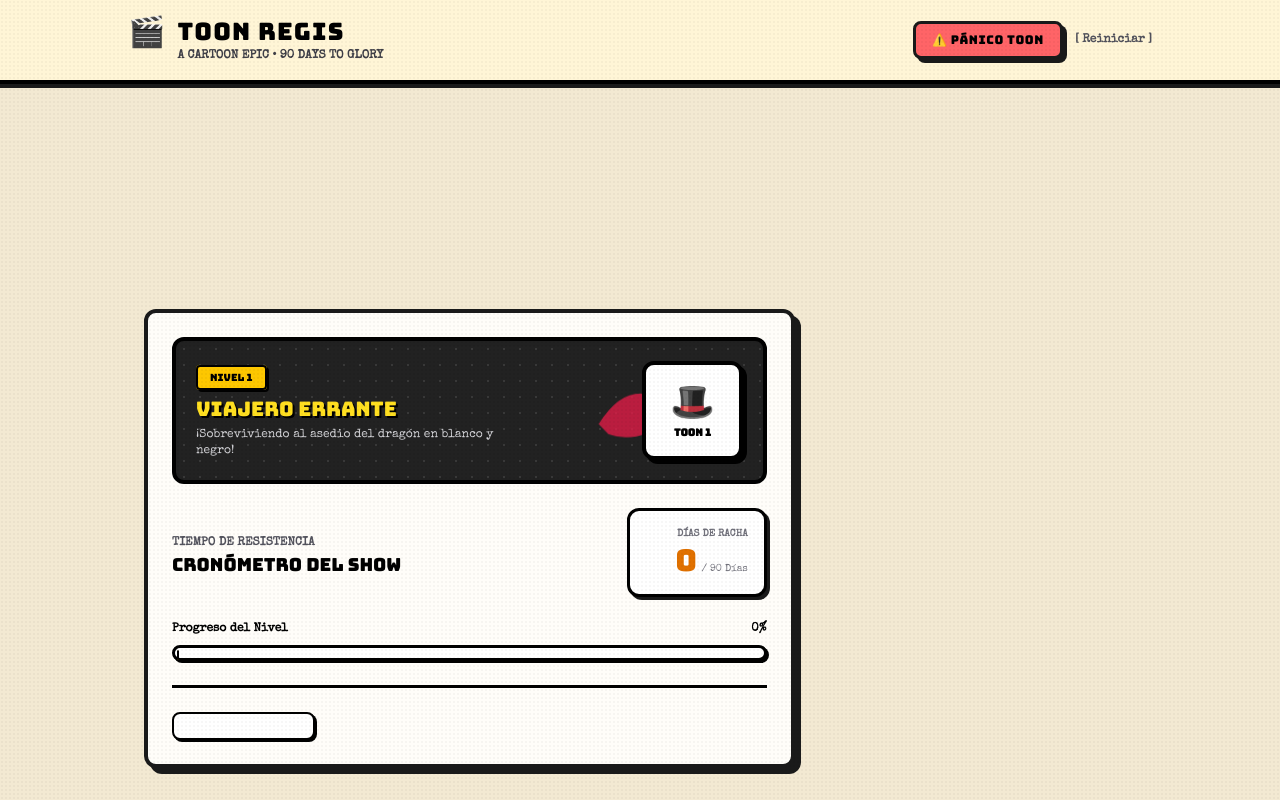
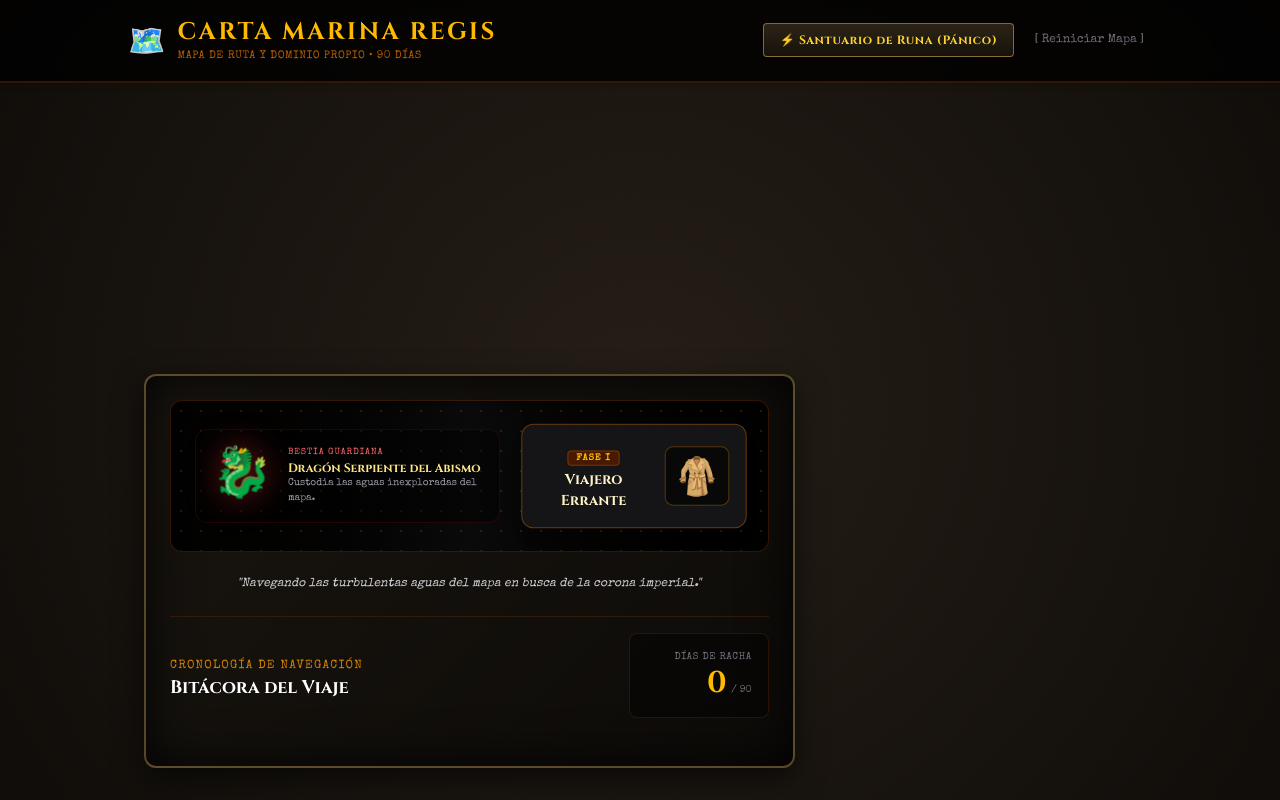
Before and after one commit to ddiegohoyos2007-tech/KingNF, a plain HTML site: page index.html in a window 1280 px wide. Drawn offline with nearby package versions, Linux system fonts and the light colour scheme.

Commit message:
Update index.html

```diff
--- a/index.html
+++ b/index.html
@@ -3,84 +3,75 @@
 <head>
     <meta charset="UTF-8">
     <meta name="viewport" content="width=device-width, initial-scale=1.0">
-    <title>Cuphead Style — El Ascenso del Príncipe</title>
+    <title>Codex Regis — El Mapa del Monarca</title>
     <!-- Tailwind CSS -->
     <script src="https://cdn.jsdelivr.net/npm/@tailwindcss/browser@4"></script>
-    <!-- Google Fonts: Bungee (estilo título de caricatura retro) y Special Elite -->
-    <link href="https://fonts.googleapis.com/css2?family=Bungee&family=Special+Elite&family=Inter:wght@400;700&display=swap" rel="stylesheet">
+    <!-- Google Fonts: Cinzel y Special Elite -->
+    <link href="https://fonts.googleapis.com/css2?family=Cinzel:wght@500;700;900&family=Special+Elite&family=Inter:wght@400;700&display=swap" rel="stylesheet">
     <style>
         body {
             font-family: 'Inter', sans-serif;
-            background-color: #f3e9d2; /* Fondo pergamino cálido / tono caricatura antigua */
-            color: #1a1a1a;
+            /* Fondo inspirado en el pergamino antiguo de los mapas cartográficos de Olaus Magnus */
+            background-color: #1a1612;
+            background-image:
+                radial-gradient(circle at center, rgba(40, 32, 24, 0.8) 0%, rgba(15, 12, 9, 0.95) 100%),
+                repeating-linear-gradient(45deg, rgba(212, 175, 55, 0.02) 0px, rgba(212, 175, 55, 0.02) 2px, transparent 2px, transparent 4px);
+            color: #d4c5a9;
             overflow-x: hidden;
         }
-        .font-cartoon { font-family: 'Bungee', cursive; }
+        .font-cinzel { font-family: 'Cinzel', serif; }
         .font-manuscript { font-family: 'Special Elite', monospace; }
 
-        /* Estilo de tarjeta de cómic / caricatura con bordes negros gruesos (Inking de los 30s) */
-        .cartoon-card {
-            background-color: #fffdf9;
-            border: 4px solid #1a1a1a;
-            box-shadow: 6px 6px 0px #1a1a1a;
-            border-radius: 12px;
+        /* Estilo de tarjeta pergamino cartográfico */
+        .map-parchment {
+            background: linear-gradient(135deg, rgba(26, 22, 17, 0.96) 0%, rgba(13, 11, 8, 0.99) 100%);
+            border: 2px solid rgba(197, 160, 89, 0.4);
+            box-shadow: inset 0 0 50px rgba(0, 0, 0, 0.9), 0 10px 30px rgba(0, 0, 0, 0.6);
         }
 
-        .cartoon-btn {
-            border: 3px solid #1a1a1a;
-            box-shadow: 4px 4px 0px #1a1a1a;
-            transition: all 0.1s ease;
+        .map-btn {
+            background: linear-gradient(to bottom, #2d2416, #16120b);
+            border: 1.5px solid rgba(197, 160, 89, 0.6);
+            transition: all 0.2s ease;
         }
-        .cartoon-btn:active {
-            transform: translate(2px, 2px);
-            box-shadow: 2px 2px 0px #1a1a1a;
+        .map-btn:hover {
+            border-color: #f6d365;
+            box-shadow: 0 0 15px rgba(246, 211, 101, 0.2);
         }
 
-        /* Efecto de grano de película antigua superpuesto */
-        .film-grain {
-            position: fixed;
-            top: 0; left: 0; width: 100%; height: 100%;
-            pointer-events: none;
-            background-image: radial-gradient(rgba(0,0,0,0.05) 1px, transparent 0);
-            background-size: 4px 4px;
-            z-index: 999;
-            opacity: 0.6;
+        /* Animación suave y flotante para el dragón serpiente de fondo */
+        @keyframes sea-dragon-float {
+            0%, 100% { transform: translateY(0px) rotate(0deg) scale(1); filter: drop-shadow(0 0 10px rgba(185, 28, 28, 0.4)); }
+            50% { transform: translateY(-8px) rotate(1deg) scale(1.02); filter: drop-shadow(0 0 20px rgba(220, 38, 38, 0.7)); }
         }
+        .animate-sea-dragon { animation: sea-dragon-float 7s ease-in-out infinite; }
 
-        /* Animaciones estilo caricatura clásica: Squash & Stretch */
-        @keyframes cartoon-bounce {
-            0%, 100% { transform: translateY(0) scale(1, 1); }
-            50% { transform: translateY(-8px) scale(0.97, 1.03); }
+        /* Pulso del príncipe */
+        @keyframes prince-pulse {
+            0%, 100% { transform: scale(1); }
+            50% { transform: scale(1.05); }
         }
-        @keyframes dragon-wiggle {
-            0%, 100% { transform: rotate(-2deg) translateY(0); }
-            50% { transform: rotate(2deg) translateY(-5px); }
-        }
-        .animate-cartoon { animation: cartoon-bounce 2.5s ease-in-out infinite; }
-        .animate-dragon-toon { animation: dragon-wiggle 3s ease-in-out infinite; }
+        .animate-prince { animation: prince-pulse 4s ease-in-out infinite; }
     </style>
 </head>
-<body class="min-h-screen flex flex-col justify-between selection:bg-amber-400 selection:text-black relative">
+<body class="min-h-screen flex flex-col justify-between selection:bg-amber-600 selection:text-white">
 
-    <!-- Capa de grano de película de cine antiguo -->
-    <div class="film-grain"></div>
-
-    <!-- ENCABEZADO ESTILO CARTEL DE CARICATURA -->
-    <header class="border-b-4 border-black bg-[#fff5d6] sticky top-0 z-50 py-4 px-6 shadow-[0_4px_0_#1a1a1a]">
+    <!-- ENCABEZADO TIPO CARTOGRAFÍA ANTIGUA -->
+    <header class="border-b-2 border-amber-900/40 bg-black/80 backdrop-blur sticky top-0 z-50 py-4 px-6 shadow-md">
         <div class="max-w-5xl mx-auto flex flex-col sm:flex-row justify-between items-center gap-4">
             <div class="flex items-center gap-3">
-                <span class="text-3xl animate-bounce">🎬</span>
+                <span class="text-3xl">🗺️</span>
                 <div>
-                    <h1 class="font-cartoon text-xl sm:text-2xl text-black tracking-wider uppercase">TOON REGIS</h1>
-                    <p class="font-manuscript text-xs font-bold text-zinc-700">A CARTOON EPIC • 90 DAYS TO GLORY</p>
+                    <h1 class="font-cinzel text-xl sm:text-2xl font-bold tracking-widest text-amber-400">CARTA MARINA REGIS</h1>
+                    <p class="font-manuscript text-[11px] text-amber-600/80 tracking-wider">MAPA DE RUTA Y DOMINIO PROPIO • 90 DÍAS</p>
                 </div>
             </div>
             <div class="flex items-center gap-3">
-                <button onclick="openPanicModal()" class="cartoon-btn bg-red-400 hover:bg-red-300 text-black px-4 py-2 rounded-lg text-xs font-cartoon tracking-wider uppercase cursor-pointer">
-                    ⚠️ Pánico Toon
+                <button onclick="openPanicModal()" class="map-btn text-amber-300 px-4 py-2 rounded text-xs font-cinzel font-semibold tracking-wider transition cursor-pointer flex items-center gap-2 shadow-inner">
+                    ⚡ Santuario de Runa (Pánico)
                 </button>
-                <button onclick="resetProgress()" class="font-manuscript text-xs font-bold text-zinc-600 hover:text-red-600 cursor-pointer">
-                    [ Reiniciar ]
+                <button onclick="resetProgress()" class="font-manuscript text-xs text-zinc-500 hover:text-red-400 transition cursor-pointer px-2 py-1">
+                    [ Reiniciar Mapa ]
                 </button>
             </div>
         </div>
@@ -89,66 +80,53 @@
     <!-- CUERPO PRINCIPAL -->
     <main class="max-w-5xl w-full mx-auto px-4 py-8 grid grid-cols-1 lg:grid-cols-3 gap-8">
 
-        <!-- COLUMNA PRINCIPAL -->
+        <!-- COLUMNA PRINCIPAL (MAPA, DRAGÓN SERPIENTE Y CONTADOR) -->
         <div class="lg:col-span-2 space-y-6">
-            <div class="cartoon-card p-6 relative overflow-hidden bg-amber-50/50">
+            <div class="map-parchment rounded-xl p-6 relative overflow-hidden">
 
-                <!-- ESCENARIO TIPO ANIMACIÓN CLÁSICA (DRAGÓN Y PRÍNCIPE ESTILO 1930s) -->
-                <div class="mb-6 bg-[#222] text-white rounded-xl p-5 border-4 border-black relative overflow-hidden flex flex-col sm:flex-row items-center justify-between gap-4 shadow-inner">
-                    <!-- Fondo de jefe de nivel estilo Cuphead -->
-                    <div class="absolute inset-0 opacity-10 bg-[radial-gradient(#fff_1px,transparent_1px)] bg-[size:16px_16px]"></div>
+                <!-- SECCIÓN VISUAL DEL DRAGÓN SERPIENTE DE FONDO Y EL PRÍNCIPE SEPARADOS -->
+                <div class="mb-6 bg-gradient-to-r from-black/90 via-zinc-950/80 to-black/90 rounded-xl p-6 border border-amber-900/40 relative overflow-hidden flex flex-col md:flex-row items-center justify-between gap-6 shadow-inner">
 
-                    <!-- DRAGÓN ESTILO CARICATURA RETRO -->
-                    <div class="absolute right-6 top-3 animate-dragon-toon pointer-events-none opacity-80">
-                        <svg class="w-40 h-28 text-red-500" viewBox="0 0 160 100" fill="currentColor">
-                            <!-- Cuerpo y ojos caricaturescos estilo 1930 -->
-                            <path d="M20,70 Q50,20 90,50 Q130,10 150,40 Q130,70 90,65 Q60,90 30,80 Z" fill="#e11d48"/>
-                            <circle cx="130" cy="30" r="8" fill="white"/>
-                            <circle cx="132" cy="30" r="3" fill="black"/>
-                            <!-- Fuego clásico de caricatura -->
-                            <path d="M150,35 Q170,30 180,40 Q160,50 150,35 Z" fill="#fbbf24"/>
-                        </svg>
+                    <!-- MARCO DECORATIVO TIPO MAPA ANTIGUO -->
+                    <div class="absolute inset-0 opacity-15 bg-[radial-gradient(#d4af37_1px,transparent_1px)] bg-[size:20px_20px] pointer-events-none"></div>
+
+                    <!-- DRAGÓN SERPIENTE MARINO DE FONDO (TOTALMENTE VISIBLE A LA IZQUIERDA/CENTRO) -->
+                    <div class="relative z-10 flex items-center gap-4 bg-black/40 p-4 rounded-xl border border-red-950/50">
+                        <div class="animate-sea-dragon text-5xl text-red-600 drop-shadow-[0_0_12px_rgba(239,68,68,0.6)]">
+                            🐉
+                        </div>
+                        <div>
+                            <span class="font-manuscript text-[9px] text-red-400 uppercase tracking-widest block">Bestia Guardiana</span>
+                            <h4 class="font-cinzel text-xs font-bold text-amber-200">Dragón Serpiente del Abismo</h4>
+                            <p class="font-manuscript text-[10px] text-zinc-400">Custodia las aguas inexploradas del mapa.</p>
+                        </div>
                     </div>
 
-                    <!-- ESTADO / TÍTULO -->
-                    <div class="z-10">
-                        <span id="prince-rank" class="font-cartoon text-[10px] uppercase bg-yellow-400 text-black border-2 border-black px-3 py-1 rounded shadow-[2px_2px_0_#000]">Nivel 1</span>
-                        <h2 id="prince-title" class="font-cartoon text-xl text-yellow-300 mt-2 drop-shadow-[2px_2px_0_#000]">Viajero Errante</h2>
-                        <p id="prince-desc" class="font-manuscript text-xs text-zinc-300 mt-1 max-w-xs">¡Sobreviviendo al asedio del dragón en blanco y negro!</p>
+                    <!-- PERSONAJE / PRÍNCIPE EN SU PROPIO ESPACIO (SIN TAPIAR AL DRAGÓN) -->
+                    <div class="relative z-10 flex items-center gap-4 bg-zinc-900/90 p-4 rounded-xl border border-amber-600/40 animate-prince shadow-lg">
+                        <div class="text-center">
+                            <span id="prince-rank" class="font-manuscript text-[9px] uppercase tracking-widest bg-amber-950 text-amber-400 border border-amber-700/50 px-2 py-0.5 rounded font-bold">Fase I</span>
+                            <h3 id="prince-title" class="font-cinzel text-sm font-bold text-amber-100 mt-1">Viajero Errante</h3>
+                        </div>
+                        <div id="prince-avatar" class="text-4xl p-2 bg-black/60 rounded-lg border border-amber-500/30">
+                            🧥
+                        </div>
                     </div>
 
-                    <!-- PRÍNCIPE ANIMADO (AVATAR TIPO TOON) -->
-                    <div class="z-10 flex flex-col items-center justify-center bg-white text-black border-4 border-black px-6 py-4 rounded-xl animate-cartoon shadow-[4px_4px_0_#000]">
-                        <div id="prince-avatar" class="text-4xl mb-1">🎩</div>
-                        <span id="prince-level-badge" class="font-cartoon text-[10px] font-bold uppercase">Toon 1</span>
-                    </div>
+                </div>
+
+                <!-- DESCRIPCIÓN DEL ESTADO -->
+                <div class="mb-6 text-center">
+                    <p id="prince-desc" class="font-manuscript text-xs text-zinc-300 italic">"Navegando las turbulentas aguas del mapa en busca de la corona imperial."</p>
                 </div>
 
                 <!-- CONTADOR DE TIEMPO REAL -->
-                <div class="flex flex-col md:flex-row justify-between items-start md:items-center gap-6 mb-6">
+                <div class="flex flex-col md:flex-row justify-between items-start md:items-center gap-6 mb-6 pt-4 border-t border-amber-900/30">
                     <div>
-                        <span class="font-manuscript text-xs font-bold uppercase text-zinc-600">Tiempo de Resistencia</span>
-                        <h3 class="font-cartoon text-lg text-black">Cronómetro del Show</h3>
+                        <span class="font-manuscript text-xs text-amber-500/80 uppercase tracking-widest">Cronología de Navegación</span>
+                        <h3 class="font-cinzel text-lg font-bold text-white">Bitácora del Viaje</h3>
                     </div>
-                    <div class="text-right bg-white p-4 rounded-xl border-3 border-black shadow-[3px_3px_0_#1a1a1a] min-w-[140px] w-full md:w-auto">
-                        <span class="font-manuscript text-[10px] text-zinc-500 block uppercase font-bold">Días de Racha</span>
-                        <span id="days-count" class="font-cartoon text-3xl text-amber-600">0</span>
-                        <span class="font-manuscript text-[10px] text-zinc-500">/ 90 Días</span>
-                    </div>
-                </div>
-
-                <!-- BARRA DE PROGRESO RETRO -->
-                <div class="space-y-2">
-                    <div class="flex justify-between font-manuscript text-xs font-bold text-black">
-                        <span>Progreso del Nivel</span>
-                        <span id="progress-percent">0%</span>
-                    </div>
-                    <div class="w-full bg-white rounded-full h-4 p-0.5 border-3 border-black shadow-[2px_2px_0_#000]">
-                        <div id="progress-bar" class="bg-amber-400 h-2.5 rounded-full transition-all duration-500 border border-black" style="width: 0%"></div>
-                    </div>
-                </div>
-
-                <!-- CRONÓMETRO -->
-                <div class="grid grid-cols-4 gap-2 mt-6 pt-6 border-t-3 border-black text-center">
-                    <div class="bg-white p-3 rounded-lg border-2 border-black shadow-[2px_2px_0_#000]">
-                        <span id="time-days" class="font
+                    <div class="text-right bg-black/40 p-4 rounded-lg border border-amber-900/30 min-w-[140px] w-full md:w-auto">
+                        <span class="font-manuscript text-[10px] text-zinc-500 block uppercase tracking-wider">Días de Racha</span>
+                        <span id="days-count" class="font-cinzel text-3xl font-bold text-amber-400">0</span>
+                        <span class="font-manuscript text-[10px] text-zinc-500">/ 90
```
